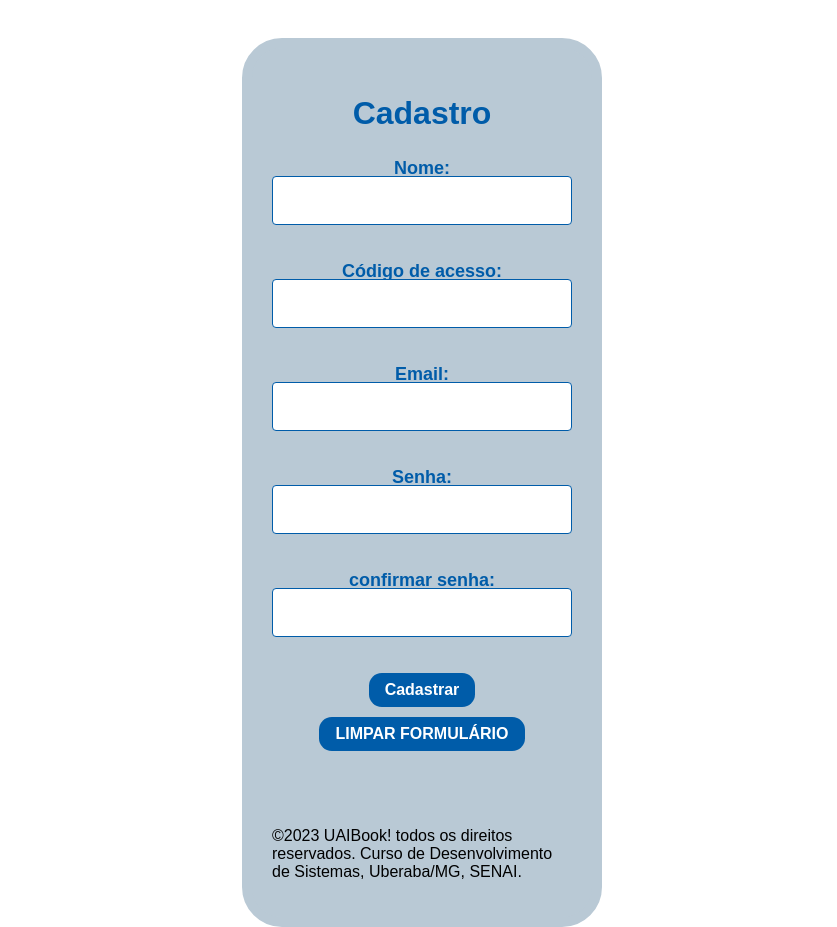
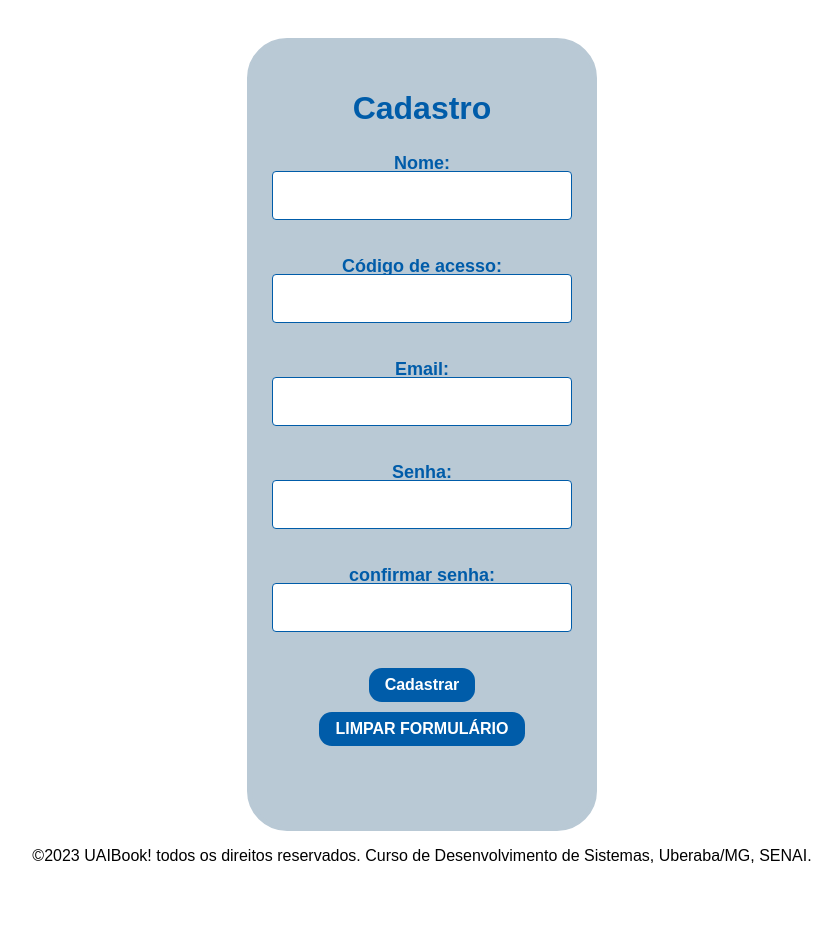
Before and after one commit to LYuri26/Senai-Software, a PHP site: page /criarcadastro.php in a window 1280 px wide. Shown: the whole page, without its empty margins (218-1055 px from the left). After the commit the page ends 863 px from the top, so only its background shows below. Run offline with PHP 8.4, Linux system fonts and the light colour scheme.

Commit message:
Alterações criarcadastro
19/05/2023
Fiz a alteração do footer

```diff
--- a/config/assets/estilos/criarcadastro.css
+++ b/config/assets/estilos/criarcadastro.css
@@ -7,6 +7,7 @@ body {
   overflow: hidden;
   border-color: #bdb5b5;
   padding-top: 3%;
+  text-align: center;
 
 }
 
@@ -43,7 +44,7 @@ form {
   display: flex;
   flex-direction: column;
   align-items: center;
-  border:  10px solid #b9c9d5;
+  border:  5px solid #b9c9d5;
   border-radius: 40px;
   padding: 20px;
   background-color: #b9c9d5;
@@ -60,10 +61,6 @@ label {
   color: #005CA9;
 }
 
-/*
-input
- */
-
 input[type="text"] {
   grid-column: 1;
   width: 100%;
@@ -71,7 +68,9 @@ input[type="text"] {
   border: 1px solid #005CA9;
   border-radius: 4px;
   box-sizing: border-box;
+
 }
+
 input[type="submit" i] {
   background-color: #005CA9;
   color: #ffffff;
@@ -84,7 +83,6 @@ input[type="submit" i] {
   transition: background-color 0.1s ease;
   box-sizing: border-box;
   margin-bottom: -5rem;
-
 }
 
 input[type="number" i] {
@@ -104,6 +102,7 @@ input[type="email" i] {
   border-radius: 4px;
   box-sizing: border-box;
 }
+
 input[type="password"] {
   grid-column: 1;
   width: 100%;
@@ -111,15 +110,7 @@ input[type="password"] {
   border: 1px solid #005CA9;
   border-radius: 4px;
   box-sizing: border-box;
-
 }
-
-/* quem botou essa porra de checkbox eh maluco
-input[type="checkbox"] {
-  margin-right: 5px;
-}*/
-
-/* BUTTON */
 
 .button-container {
   display: contents;
--- a/criarcadastro.php
+++ b/criarcadastro.php
@@ -31,9 +31,6 @@
           FORMULÁRIO</button>
         </div>
     </form>
-    <footer>
-<p>&copy;2023 UAIBook! todos os direitos reservados.
-    Curso de Desenvolvimento de Sistemas, Uberaba/MG, SENAI.</p>
   </div>
 </footer>
   <script>
@@ -48,5 +45,7 @@
     }
   </script>
 </body>
-
+<footer>
+<p>&copy;2023 UAIBook! todos os direitos reservados.
+    Curso de Desenvolvimento de Sistemas, Uberaba/MG, SENAI.</p>
 </html>
```
